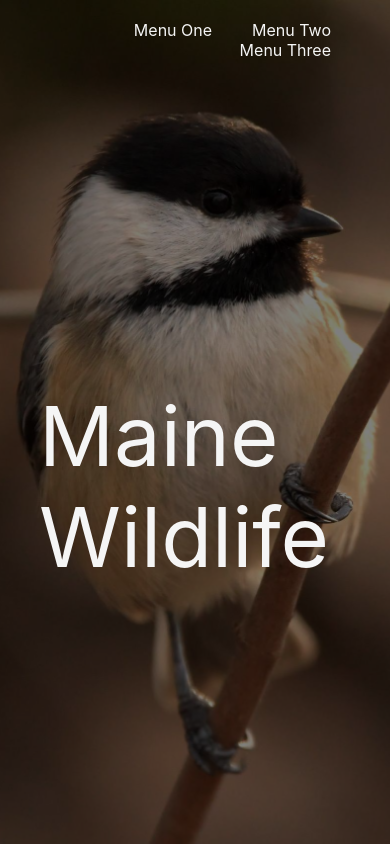
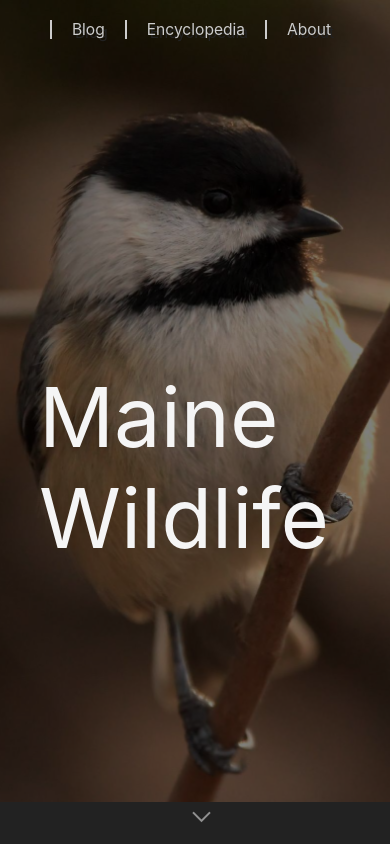
Before and after one commit to philipandresen/maine-wildlife, a React (Create React App) app: page / in a window 390 px wide. Shown: the top 844 px of the page. Built offline with nearby package versions, Linux system fonts and the light colour scheme.

Commit message:
Flesh out mockup styles and placeholder text
Prospective fix for mobile display issues.

```diff
--- a/src/Pages/Main/Main.js
+++ b/src/Pages/Main/Main.js
@@ -9,14 +9,15 @@ export default function () {
                 <div className={'header'}>
                     <div className={'text-overlay'}>
                         <div className={'text-overlay-menu'}>
-                            <div className={'text-overlay-menu-item'}>Menu One</div>
-                            <div className={'text-overlay-menu-item'}>Menu Two</div>
-                            <div className={'text-overlay-menu-item'}>Menu Three</div>
+                            <div className={'text-overlay-menu-item'}>Blog</div>
+                            <div className={'text-overlay-menu-item'}>Encyclopedia</div>
+                            <div className={'text-overlay-menu-item'}>About</div>
                         </div>
                         <div className={'text-overlay-title'}>Maine Wildlife</div>
                     </div>
                     <div><img src={Background}/></div>
                 </div>
+                <div className={'scroll-down'}/>
                 <div className={'article-container-container'}>
                     <div className={'article-container'}>
                         <article>
@@ -43,7 +44,7 @@ export default function () {
                 </div>
             </section>
             <footer>
-                Footer!
+                MaineWildlife is a react single page application work-in-progress by Philip A.
             </footer>
         </>
     )
--- a/src/Pages/Main/styles.scss
+++ b/src/Pages/Main/styles.scss
@@ -9,24 +9,18 @@ section {
     padding-top: 0;
   }
   height: 2048px;
-  /* Create the parallax scrolling effect */
-  background-attachment: fixed;
-  background-repeat: no-repeat;
-  background-size: cover;
   background-color: #222;
 }
 
 .header {
+  max-height: 95vh;
+  overflow: hidden;
+  position:relative;
   div {
-    max-height: 100vh;
-    overflow: hidden;
     &.text-overlay {
       width: 100%;
       height: 100%;
       position: absolute;
-      top: 50%;
-      left: 50%;
-      transform: translate(-50%, -50%);
       color: whitesmoke;
       background-color: rgba(0,0,0,0.5);
       display: flex;
@@ -47,8 +41,19 @@ section {
         justify-content: flex-end;
         align-content: flex-start;
         .text-overlay-menu-item {
+          text-shadow: 3px 3px #222;
+          color: #CCC;
+          padding: 0 20px;
           height: unset;
-          margin: 0 20px;
+          font-size: calc((1.5vw + 3vh) / 2);
+          border-left: calc((0.25vw + .5vh) / 2) solid #CCCCCC;
+          &:hover {
+            transform: translate(1px, 1px);
+            text-shadow: 2px 2px #111;
+            color: whitesmoke;
+            cursor: pointer;
+
+          }
         }
       }
     }
@@ -63,7 +68,7 @@ section {
 
 div.article-container-container {
   color: white;
-  margin: 25px;
+  margin: 5vh 25px;
   display: flex;
   align-items: center;
   justify-content: center;
@@ -78,3 +83,48 @@ div.article-container-container {
     }
   }
 }
+
+footer {
+  background-color: #444;
+  padding: 15px;
+  color: #CCC;
+}
+
+.scroll-down {
+  position: absolute;
+  left: 50%;
+  bottom: 2vh;
+  display: block;
+  text-align: center;
+  font-size: 20px;
+  text-decoration: none;
+  width: 13px;
+  height: 13px;
+  border-bottom: 2px solid #fff;
+  border-right: 2px solid #fff;
+  z-index: 9;
+  -webkit-transform: translate(-50%, 0%) rotate(45deg);
+  -moz-transform: translate(-50%, 0%) rotate(45deg);
+  transform: translate(-50%, 0%) rotate(45deg);
+  -webkit-animation: fade_move_down 4s ease-in-out infinite;
+  -moz-animation:    fade_move_down 4s ease-in-out infinite;
+  animation:         fade_move_down 4s ease-in-out infinite;
+}
+
+
+/*animated scroll arrow animation*/
+@-webkit-keyframes fade_move_down {
+  0%   { -webkit-transform:translate(0,-10px) rotate(45deg); opacity: 0;  }
+  50%  { opacity: 1;  }
+  100% { -webkit-transform:translate(0,10px) rotate(45deg); opacity: 0; }
+}
+@-moz-keyframes fade_move_down {
+  0%   { -moz-transform:translate(0,-10px) rotate(45deg); opacity: 0;  }
+  50%  { opacity: 1;  }
+  100% { -moz-transform:translate(0,10px) rotate(45deg); opacity: 0; }
+}
+@keyframes fade_move_down {
+  0%   { transform:translate(0,-10px) rotate(45deg); opacity: 0;  }
+  50%  { opacity: 1;  }
+  100% { transform:translate(0,10px) rotate(45deg); opacity: 0; }
+}
```
